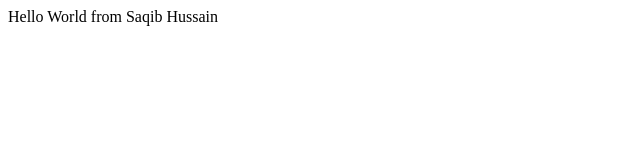
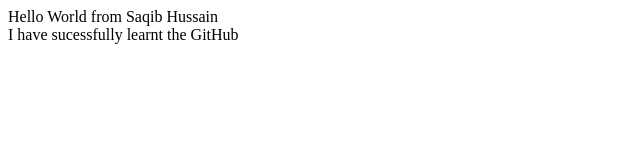
Before and after one commit to SaqibHussain06/Bootcamp2020_class1, a plain HTML site: page index.html in a window 1280 px wide. Shown: the whole page, without its empty margins (0-640 px from the left). Drawn offline with Linux system fonts and the light colour scheme.

Commit message:
updated new div tag

```diff
--- a/index.html
+++ b/index.html
@@ -7,5 +7,6 @@
 </head>
 <body>
     <div>Hello World from Saqib Hussain</div>
+    <div>I have sucessfully learnt the GitHub</div>
 </body>
 </html>
```
